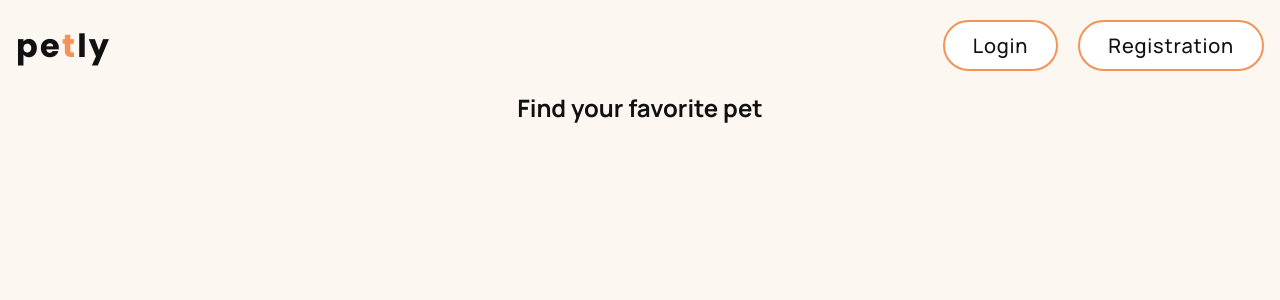
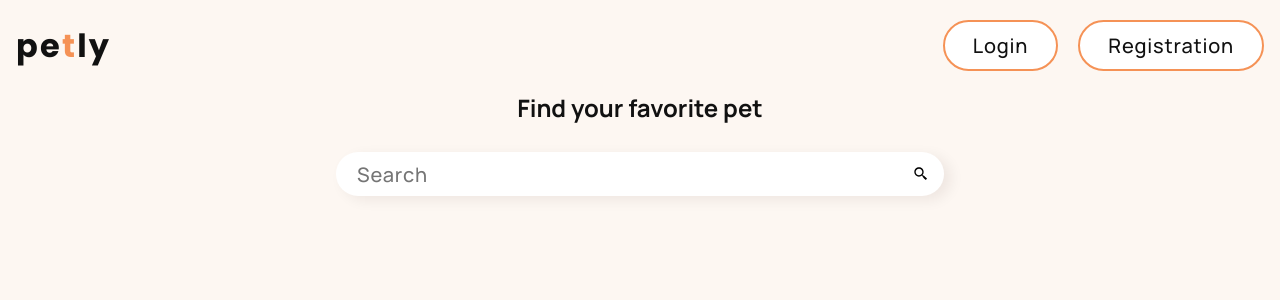
Before and after one commit to Max-Loktionov/petly-project-fe, a React (Create React App) app: page /petly-project-fe/notices in a window 1280 px wide. Shown: the top 300 px of the page. Built offline with nearby package versions, Linux system fonts and the light colour scheme.

Commit message:
add notices search

```diff
--- a/package.json
+++ b/package.json
@@ -4,10 +4,7 @@
   "private": true,
   "homepage": "https://Max-Loktionov.github.io/petly-project-fe/",
   "dependencies": {
-
-
     "@hookform/error-message": "^2.0.1",
-
     "@hookform/resolvers": "^2.9.10",
     "@reduxjs/toolkit": "^1.9.0",
     "axios": "^0.27.2",
@@ -15,6 +12,7 @@
     "react": "^18.1.0",
     "react-dom": "^18.1.0",
     "react-hook-form": "^7.39.1",
+    "react-icons": "^4.6.0",
     "react-loader-spinner": "^5.1.7-beta.1",
     "react-redux": "^8.0.5",
     "react-router-dom": "^6.4.3",
--- /dev/null
+++ b/src/components/NoticesSearch/NoticesSearch.jsx
@@ -0,0 +1,49 @@
+import { useState } from "react";
+import { useSearchParams } from 'react-router-dom';
+import { toast } from 'react-toastify';
+import { BiSearchAlt2 } from 'react-icons/bi';
+import { SearchForm, SearchFormInput, SearchBtn } from "./NoticesSearch.styled";
+
+const NoticesSearch = ({onSubmit}) => {
+    const [searchParams, setSearchParams] = useSearchParams();
+    const query = searchParams.get('query');
+    const [searchPet, setSearchPet] = useState(query ?? '');
+
+    const handleSearchChange = e => {
+        setSearchPet(e.currentTarget.value.toLowerCase());
+    };
+
+    const handleSubmit = e => {
+        e.preventDefault();
+
+        if (searchPet.trim() === '') {
+            toast.error('Enter to find a pet');
+            return;
+        }
+        setSearchParams({query: searchPet})
+    };
+
+    return (
+        <>
+            <SearchForm onSubmit={handleSubmit}>
+                <SearchFormInput
+                    type="text"
+                    value={searchPet}
+                    name="query"
+                    autoFocus
+                    placeholder="Search"
+                    onChange={handleSearchChange}
+                />
+                <SearchBtn
+                    type="submit"
+                    onClick={handleSubmit}>
+                    <BiSearchAlt2 />
+                </SearchBtn>
+            </SearchForm>
+        </>
+
+    )
+
+}
+
+export default NoticesSearch;
--- /dev/null
+++ b/src/components/NoticesSearch/NoticesSearch.styled.js
@@ -0,0 +1,65 @@
+import styled from "styled-components";
+
+export const SearchForm = styled.form`
+  display: flex;
+  align-items: center;
+  width: 280px;
+  height: 40px;
+  margin: 0 auto;
+  padding: 12px 9px;
+  background-color: #ffffff;
+  box-shadow: 7px 4px 14px rgba(49, 21, 4, 0.07);
+  border-radius: 20px;
+  margin-bottom: 28px;
+
+  @media ${p => p.theme.media.tablet} {
+    width: 608px;
+    height: 44px;
+    padding: 20px 9px;
+    border-radius: 40px;
+    margin-bottom: 40px;
+  }
+
+  @media ${p => p.theme.media.desktop} {
+    display: flex;
+    align-items: center;
+  }
+`;
+
+export const SearchFormInput = styled.input`
+  width: 100%;
+  font: inherit;
+  font-weight: 500;
+  font-size: 16px;
+  line-height: 1.37;
+  align-items: center;
+  letter-spacing: 0.04em;
+  border: none;
+  outline: none;
+  padding-left: 12px;
+  padding-right: 12px;
+
+  color: #535353;
+
+  @media ${p => p.theme.media.tablet} {
+    display: flex;
+    align-items: center;
+    font-size: 20px;
+    line-height: 1.35;
+  }
+
+  @media ${p => p.theme.media.desktop} {
+    display: flex;
+    align-items: center;
+  }
+`;
+
+export const SearchBtn = styled.button`
+  display: flex;
+  align-items: center;
+  justify-content: center;
+
+  border: none;
+  cursor: pointer;
+  background-color: transparent;
+`;
--- a/src/components/NoticesSearch/index.js
+++ b/src/components/NoticesSearch/index.js
@@ -0,0 +1 @@
+export { default } from "./NoticesSearch";
--- a/src/pages/NoticesPage/NoticesPage.jsx
+++ b/src/pages/NoticesPage/NoticesPage.jsx
@@ -1,8 +1,13 @@
+import NoticesSearch from "components/NoticesSearch";
 import { Title } from "./NoticesPage.styled";
 
 const NoticesPage = () => {
     return (
-        <Title>Find your favorite pet</Title>
+        <>
+            <Title>Find your favorite pet</Title>
+            <NoticesSearch />
+        </>
+
     );
 };
 
```
Also changed, not shown: 1 other file (tests, documents, lock files or other folders).
